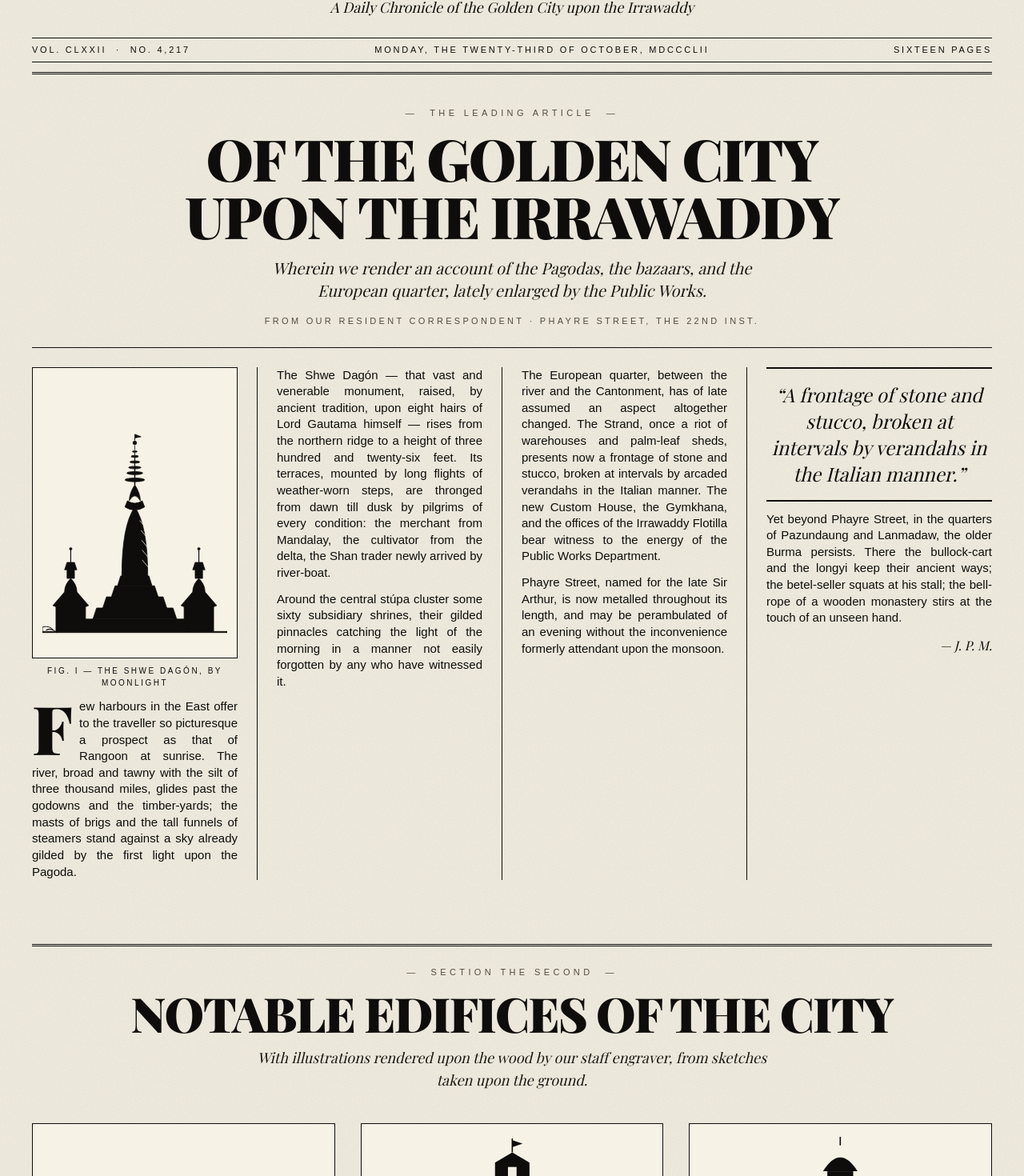
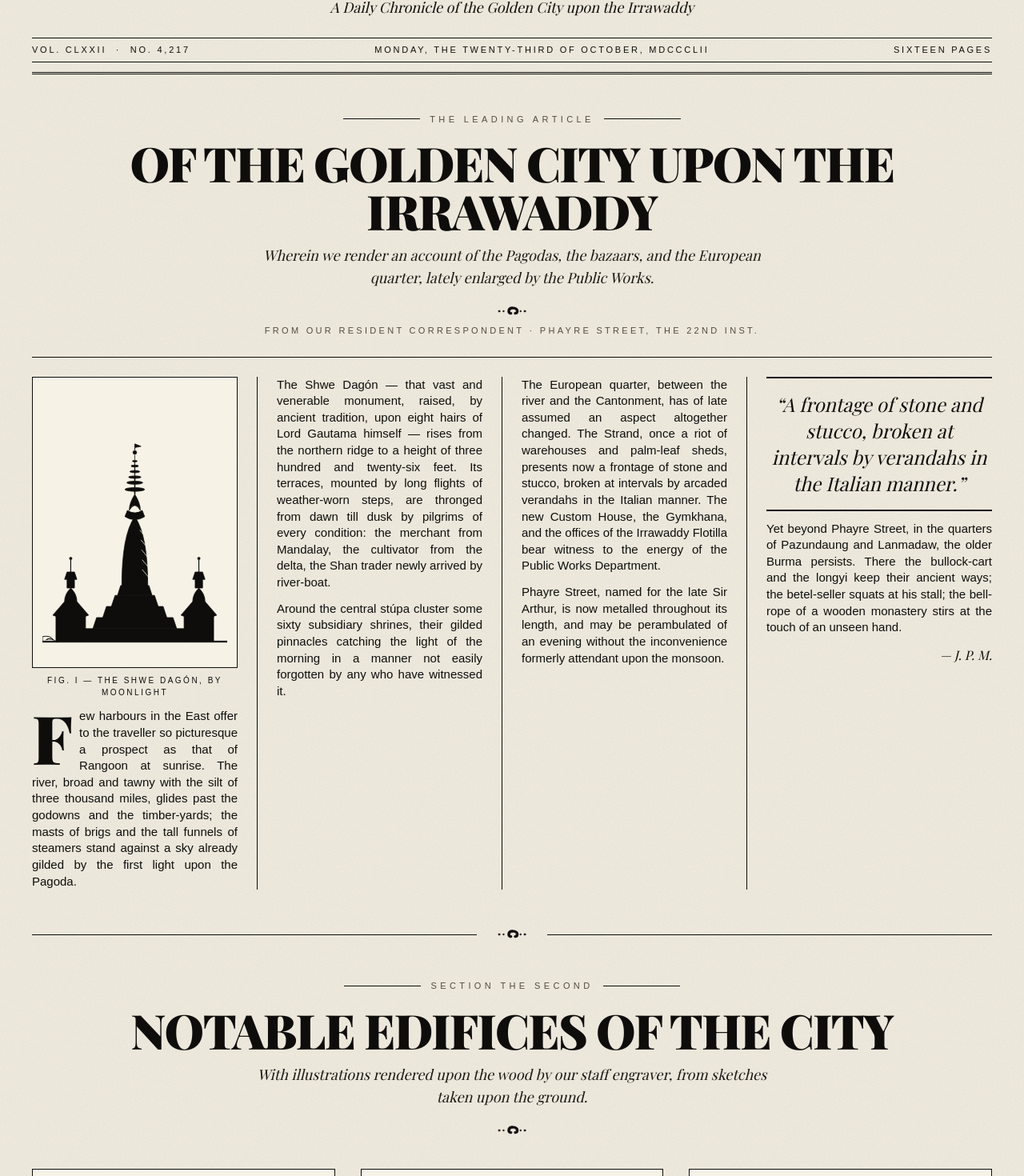
Before and after one commit to realzai/rangoon.asia, a Next.js app: page / in a window 1280 px wide. Shown: the part 533-2003 px from the top of the page at 80% size. Built offline with nearby package versions, Linux system fonts and the light colour scheme; a web font is replaced by a local one.

Commit message:
polish: section dividers with fleurons; hairline rules between sections

```diff
--- /dev/null
+++ b/app/components/Ornaments.tsx
@@ -0,0 +1,66 @@
+/* Typographic ornaments: fleurons, dividers, section headers. */
+
+export function Fleuron({ className }: { className?: string }) {
+  return (
+    <svg
+      viewBox="0 0 60 24"
+      xmlns="http://www.w3.org/2000/svg"
+      className={className}
+      aria-hidden="true"
+    >
+      <g fill="#0e0d0b" stroke="#0e0d0b" strokeWidth="1" strokeLinecap="round">
+        <path
+          d="M30 4 Q22 4 22 12 Q22 18 28 18 Q30 18 30 16 Q30 14 28 14 Q26 14 26 12 Q26 8 32 8 Q38 8 38 12 Q38 14 36 14 Q34 14 34 16 Q34 18 36 18 Q42 18 42 12 Q42 4 30 4 Z"
+          fill="#0e0d0b"
+        />
+        <circle cx="6" cy="12" r="1.6" />
+        <circle cx="14" cy="12" r="1.2" />
+        <circle cx="46" cy="12" r="1.2" />
+        <circle cx="54" cy="12" r="1.6" />
+      </g>
+    </svg>
+  )
+}
+
+export function SectionDivider({
+  eyebrow,
+  title,
+  deck,
+}: {
+  eyebrow: string
+  title: string
+  deck?: string
+}) {
+  return (
+    <div className="text-center">
+      <div className="flex items-center justify-center gap-3">
+        <span className="h-px w-16 bg-ink sm:w-24" />
+        <span className="font-smallcaps text-[11px] uppercase tracking-[0.4em] text-ink-faded whitespace-nowrap">
+          {eyebrow}
+        </span>
+        <span className="h-px w-16 bg-ink sm:w-24" />
+      </div>
+      <h2 className="mt-4 font-display text-4xl font-black uppercase leading-[1.05] tracking-tight sm:text-6xl">
+        {title}
+      </h2>
+      {deck ? (
+        <p className="mx-auto mt-3 max-w-2xl font-display text-base italic text-ink-soft sm:text-lg">
+          {deck}
+        </p>
+      ) : null}
+      <div className="mt-5 flex items-center justify-center">
+        <Fleuron className="h-4 w-16" />
+      </div>
+    </div>
+  )
+}
+
+export function HairRule() {
+  return (
+    <div className="my-12 flex items-center justify-center gap-3">
+      <span className="h-px flex-1 bg-ink" />
+      <Fleuron className="h-4 w-16" />
+      <span className="h-px flex-1 bg-ink" />
+    </div>
+  )
+}
--- a/app/page.tsx
+++ b/app/page.tsx
@@ -1,4 +1,5 @@
 import Masthead from './components/Masthead'
+import { HairRule, SectionDivider } from './components/Ornaments'
 import {
   Shwedagon,
   SulePagoda,
@@ -66,23 +67,18 @@ export default function Home() {
       <Masthead />
 
       {/* ─── The Leading Article ─── */}
-      <section className="mt-10">
-        <div className="text-center">
-          <div className="font-smallcaps text-[11px] uppercase tracking-[0.4em] text-ink-faded">
-            &mdash;&nbsp;&nbsp;The Leading Article&nbsp;&nbsp;&mdash;
-          </div>
-          <h2 className="mt-3 font-display text-5xl font-black uppercase leading-[1.05] tracking-tight sm:text-7xl">
-            Of the Golden City
-            <br />
-            upon the Irrawaddy
-          </h2>
-          <p className="mx-auto mt-4 max-w-2xl font-display text-lg italic text-ink-soft sm:text-xl">
-            Wherein we render an account of the Pagodas, the bazaars, and the
-            European quarter, lately enlarged by the Public Works.
-          </p>
-          <div className="mt-4 font-smallcaps text-[11px] uppercase tracking-[0.3em] text-ink-faded">
-            From Our Resident Correspondent &middot; Phayre Street, the 22nd inst.
-          </div>
+      <section className="mt-12">
+        <SectionDivider
+          eyebrow="The Leading Article"
+          title={
+            // Slight HTML break — passed as a string fragment via children-style title
+            // but our component takes a string. Render the title literally.
+            'Of the Golden City upon the Irrawaddy'
+          }
+          deck="Wherein we render an account of the Pagodas, the bazaars, and the European quarter, lately enlarged by the Public Works."
+        />
+        <div className="mt-2 text-center font-smallcaps text-[11px] uppercase tracking-[0.3em] text-ink-faded">
+          From Our Resident Correspondent &middot; Phayre Street, the 22nd inst.
         </div>
 
         <div className="rule-thin mt-6" />
@@ -165,20 +161,13 @@ export default function Home() {
       </section>
 
       {/* ─── Notable Edifices ─── */}
-      <section className="mt-20">
-        <div className="rule-double" />
-        <div className="mt-6 text-center">
-          <div className="font-smallcaps text-[11px] uppercase tracking-[0.4em] text-ink-faded">
-            &mdash;&nbsp;&nbsp;Section the Second&nbsp;&nbsp;&mdash;
-          </div>
-          <h2 className="mt-3 font-display text-4xl font-black uppercase tracking-tight sm:text-6xl">
-            Notable Edifices of the City
-          </h2>
-          <p className="mx-auto mt-3 max-w-2xl font-display text-base italic text-ink-soft sm:text-lg">
-            With illustrations rendered upon the wood by our staff engraver,
-            from sketches taken upon the ground.
-          </p>
-        </div>
+      <HairRule />
+      <section>
+        <SectionDivider
+          eyebrow="Section the Second"
+          title="Notable Edifices of the City"
+          deck="With illustrations rendered upon the wood by our staff engraver, from sketches taken upon the ground."
+        />
 
         <div className="mt-10 grid grid-cols-1 gap-10 sm:grid-cols-2 lg:grid-cols-3 lg:gap-x-8 lg:gap-y-12">
           {edifices.map(({ plate, name, descriptor, body, Engraving }) => (
@@ -206,20 +195,13 @@ export default function Home() {
       </section>
 
       {/* ─── Quarters of the City ─── */}
-      <section className="mt-20">
-        <div className="rule-double" />
-        <div className="mt-6 text-center">
-          <div className="font-smallcaps text-[11px] uppercase tracking-[0.4em] text-ink-faded">
-            &mdash;&nbsp;&nbsp;Section the Third&nbsp;&nbsp;&mdash;
-          </div>
-          <h2 className="mt-3 font-display text-4xl font-black uppercase tracking-tight sm:text-6xl">
-            Quarters of the City
-          </h2>
-          <p className="mx-auto mt-3 max-w-2xl font-display text-base italic text-ink-soft sm:text-lg">
-            An index of the principal townships, with the page upon which a
-            fuller description may be found.
-          </p>
-        </div>
+      <HairRule />
+      <section>
+        <SectionDivider
+          eyebrow="Section the Third"
+          title="Quarters of the City"
+          deck="An index of the principal townships, with the page upon which a fuller description may be found."
+        />
 
         <div className="mx-auto mt-10 grid max-w-5xl grid-cols-1 gap-x-12 gap-y-2 sm:grid-cols-2">
           {[
@@ -294,16 +276,12 @@ export default function Home() {
       </section>
 
       {/* ─── Almanack & Weather ─── */}
-      <section className="mt-20">
-        <div className="rule-double" />
-        <div className="mt-6 text-center">
-          <div className="font-smallcaps text-[11px] uppercase tracking-[0.4em] text-ink-faded">
-            &mdash;&nbsp;&nbsp;Section the Fourth&nbsp;&nbsp;&mdash;
-          </div>
-          <h2 className="mt-3 font-display text-4xl font-black uppercase tracking-tight sm:text-6xl">
-            Almanack &amp; Weather
-          </h2>
-        </div>
+      <HairRule />
+      <section>
+        <SectionDivider
+          eyebrow="Section the Fourth"
+          title="Almanack & Weather"
+        />
 
         <div className="mt-10 grid grid-cols-1 gap-6 md:grid-cols-3">
           {/* Weather */}
@@ -408,20 +386,13 @@ export default function Home() {
       </section>
 
       {/* ─── Classifieds & Notices ─── */}
-      <section className="mt-20">
-        <div className="rule-double" />
-        <div className="mt-6 text-center">
-          <div className="font-smallcaps text-[11px] uppercase tracking-[0.4em] text-ink-faded">
-            &mdash;&nbsp;&nbsp;Section the Fifth&nbsp;&nbsp;&mdash;
-          </div>
-          <h2 className="mt-3 font-display text-4xl font-black uppercase tracking-tight sm:text-6xl">
-            Classifieds &amp; Notices
-          </h2>
-          <p className="mx-auto mt-3 max-w-2xl font-display text-base italic text-ink-soft sm:text-lg">
-            Inserted by paying advertisers; the Editor disclaims all
-            responsibility for the contents thereof.
-          </p>
-        </div>
+      <HairRule />
+      <section>
+        <SectionDivider
+          eyebrow="Section the Fifth"
+          title="Classifieds & Notices"
+          deck="Inserted by paying advertisers; the Editor disclaims all responsibility for the contents thereof."
+        />
 
         <div className="mt-10 grid grid-cols-1 gap-6 sm:grid-cols-2 lg:grid-cols-3">
           {/* WANTED */}
```
